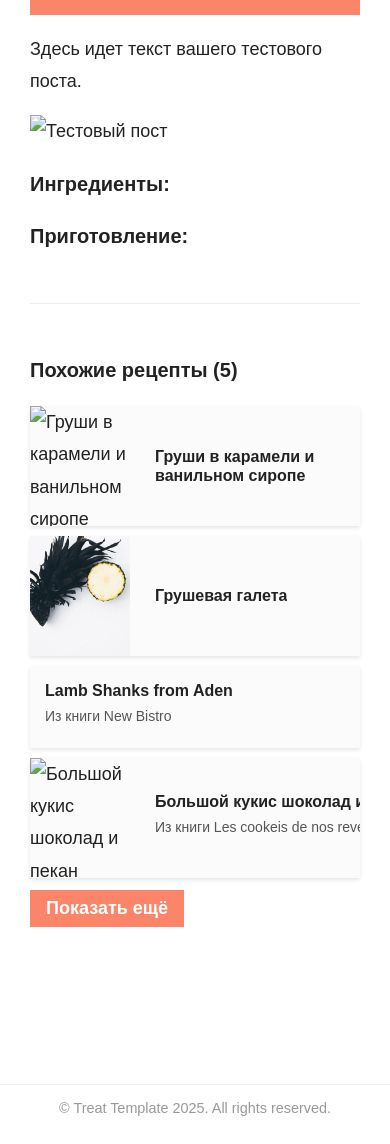
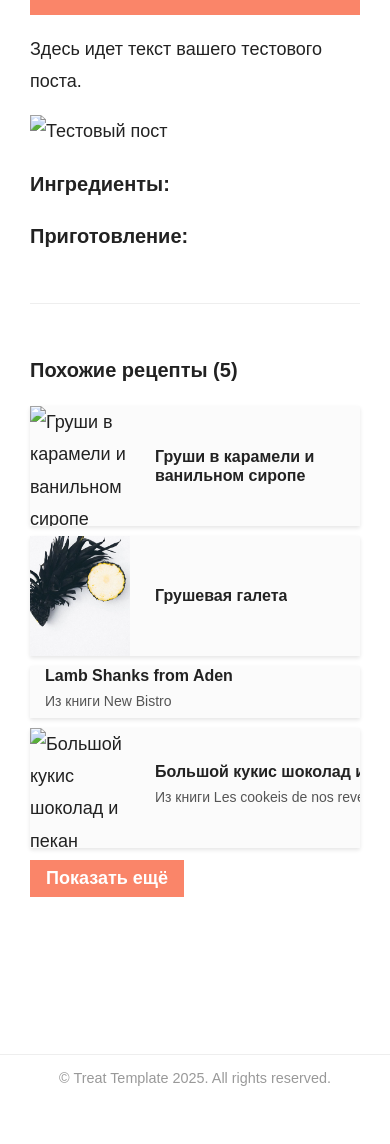
Before and after one commit to Helga1970/new-site, a Jekyll site: the page built from _recipes/2025-09-11-test-post.md, in a window 390 px wide. Shown: the part 425-1569 px from the top of the page. Built offline with Jekyll 4.4.1, drawn with Linux system fonts in a browser that asks for light colours; nearby versions of some CDN libraries; some web fonts are replaced; after the commit the page ends 1539 px from its top, so only the background shows below that.

Commit message:
Update post.html

```diff
--- a/_layouts/post.html
+++ b/_layouts/post.html
@@ -138,10 +138,10 @@
   margin-bottom: 20px;
   background-color: #fbfbfb;
   display: flex;
-  align-items: center;
+  align-items: flex-start; /* текст можно двигать по вертикали */
   overflow: hidden;
-  height: 100px;
-  border-radius: 0;
+  height: 100px; /* фиксированная высота блока */
+  border-radius: 0; /* без скруглений */
 }
 
 .recipe-card-image-wrapper {
@@ -165,8 +165,10 @@
   min-width: 0;
   display: flex;
   flex-direction: column;
-  justify-content: center;
-  height: 100%;
+  justify-content: center; /* текст по вертикали центрируется */
+  height: 100%; /* занимает всю высоту блока */
+  padding-top: 0; /* можно чуть сдвинуть текст вниз при необходимости */
+  padding-bottom: 0;
 }
 
 /* Верхняя строка - название рецепта, жирная, максимум 2 строки с многоточием */
@@ -204,18 +206,24 @@
     flex-basis: 100%;
     margin: 0;
     flex-direction: row;
-    height: 100px;
+    height: 100px; /* фиксированная высота блока */
+    align-items: flex-start; /* текст свободно двигается по вертикали */
   }
   .recipe-card-image-wrapper {
     width: 100px;
     height: 100px;
     margin-right: 10px;
   }
+  .recipe-card-content-list-item {
+    justify-content: center; /* текст по центру вертикально */
+  }
 }
 
 .recipe-card-list-item.hidden {
   display: none;
 }
+</style>
+
 </style>
 
 
```
